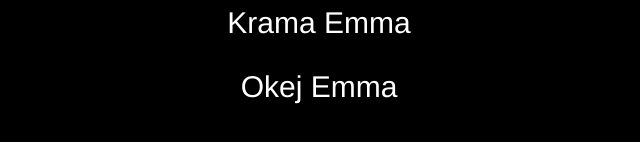
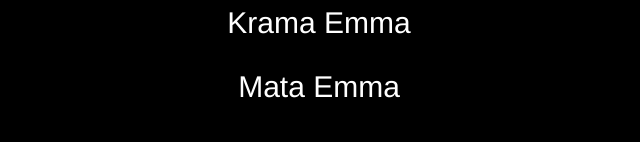
Before and after one commit to simonbrundin/pika, a Vue app: page / in a window 1280 px wide. Shown: the part 158-300 px from the top of the page, without its empty margins (341-981 px from the left). Built offline with nearby package versions, Linux system fonts and the light colour scheme.

Commit message:
Ändrade text

```diff
--- a/src/components/GoalList.vue
+++ b/src/components/GoalList.vue
@@ -61,7 +61,7 @@ export default {
         },
         {
           id: 3,
-          title: 'Okej Emma',
+          title: 'Mata Emma',
           completed: false,
           editing: false,
           prio: false
@@ -98,7 +98,7 @@ export default {
           }
           break
         case 75: // K - Navigera ner
-          if (this.selectedGoal < this.goals.length) {
+          if (this.selectedGoal < this.goals.length - 1) {
             this.selectedGoal++
           }
           break
```
